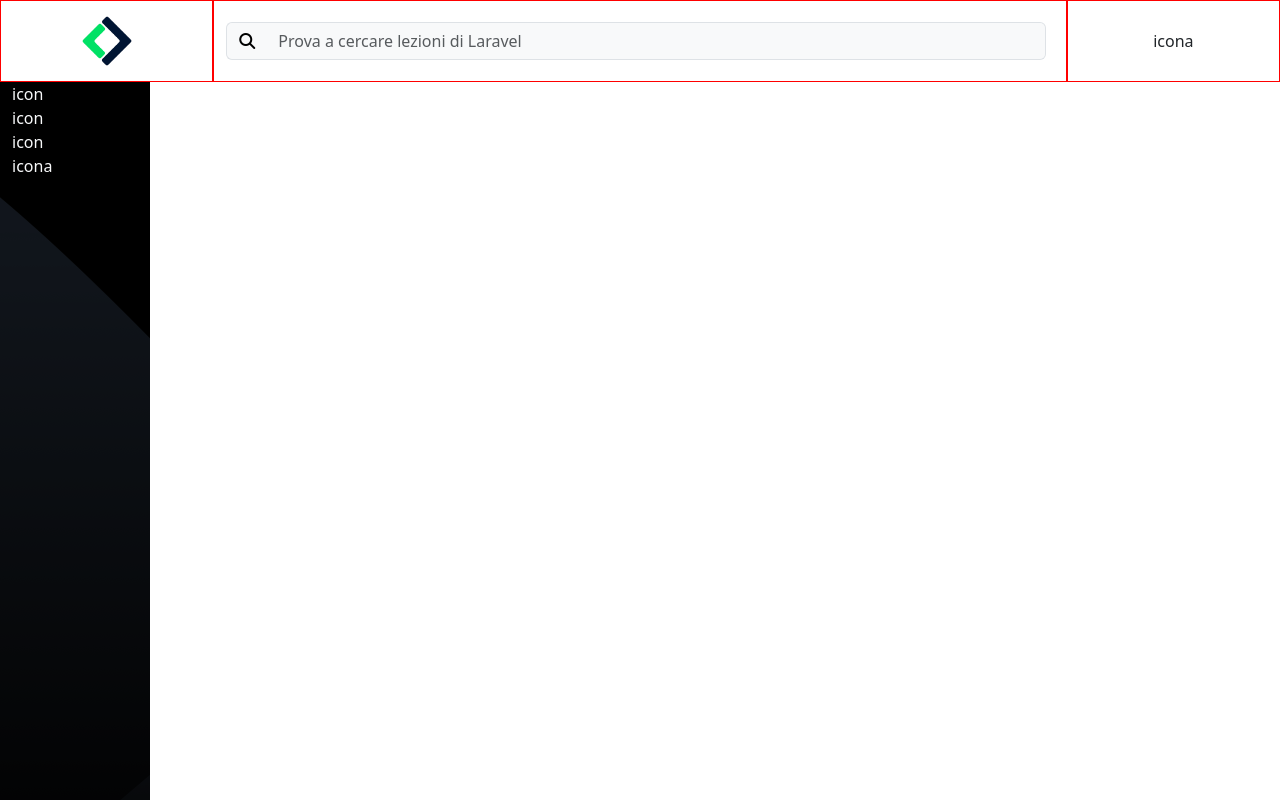
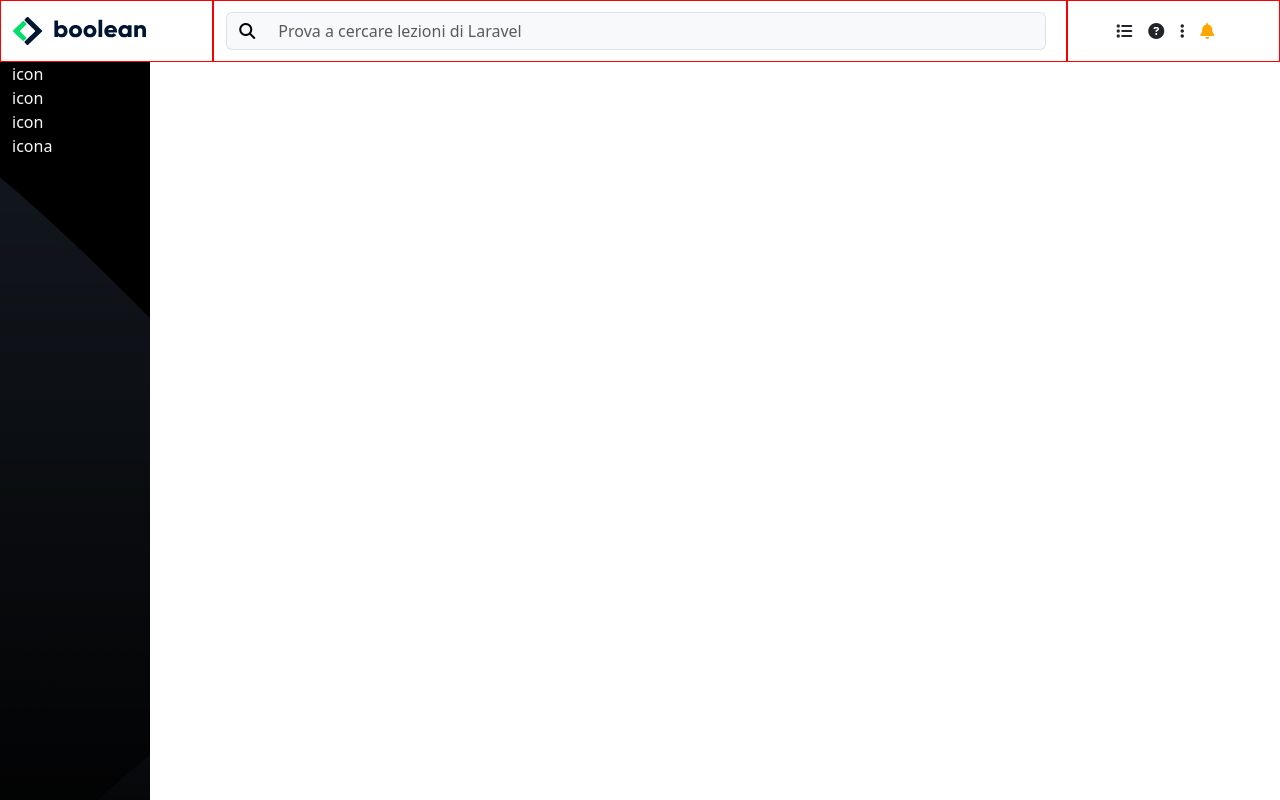
Before and after one commit to SabrinaGiancaspr/html-css-bootstrap-dashboard, a plain HTML site: page index.html in a window 1280 px wide. Drawn offline with nearby package versions, Linux system fonts and the light colour scheme.

Commit message:
add media query asidebar

```diff
--- a/css/app.css
+++ b/css/app.css
@@ -33,6 +33,9 @@ img {
   color: black;
 }
 
+.fa-bell{
+  color: orange;
+}
 
 /* main navbar */
 .app-content {
--- a/index.html
+++ b/index.html
@@ -20,19 +20,25 @@
       <div class="container-fluid text-center">
         <div class="row">
           <div class="col">
-            <img class="img-toolbar" src="./img/mobile-logo.png" alt="">
+            <img class="img-toolbar d-md-none" src="./img/mobile-logo.png" alt="">
+            <img class="d-none d-md-block mb-3 mt-3" src="./img/logo.svg" alt="">
           </div>
           <div class="col-8 d-flex align-items-center">
             <form class="d-flex flex-grow-1 input-group" role="search">
               <span class="input-group-text border border-end-0" id="searchbar">
                 <i class="fa-solid fa-magnifying-glass"></i>
+
               </span>
               <input type="search" class="form-control me-2 bg-light border border-start-0 shadow-none"
                 placeholder="Prova a cercare lezioni di Laravel" arial-label="Search" aria-describedby="searchbar">
             </form>
           </div>
           <div class="col d-flex align-items-center justify-content-center">
-            icona
+
+            <i class="fa-solid fa-list d-none d-md-block me-3 "></i>
+            <i class="fa-solid fa-circle-question d-none d-md-block me-3 "></i>
+            <i class="fa-solid fa-ellipsis-vertical d-none d-md-block me-3 "></i>
+             <i class="fa-solid fa-bell me-3 "></i>
           </div>
         </div> <!--row-->
       </div> <!--container-->
```
